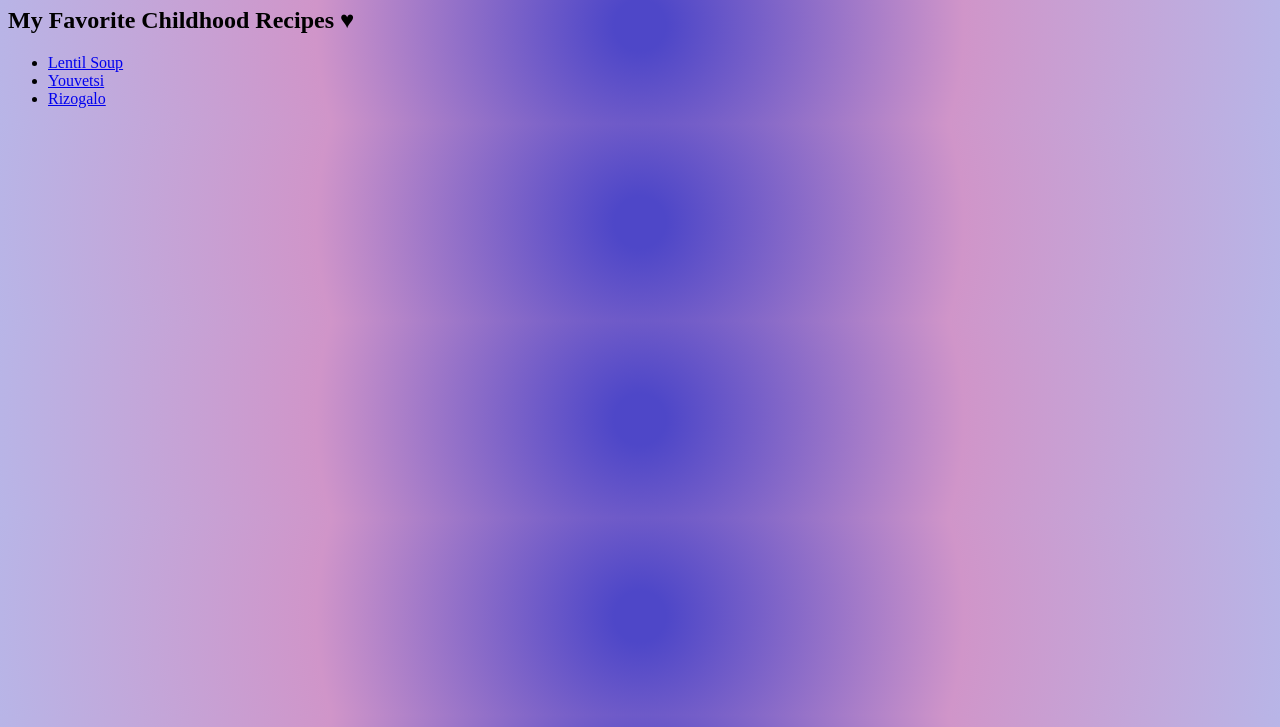
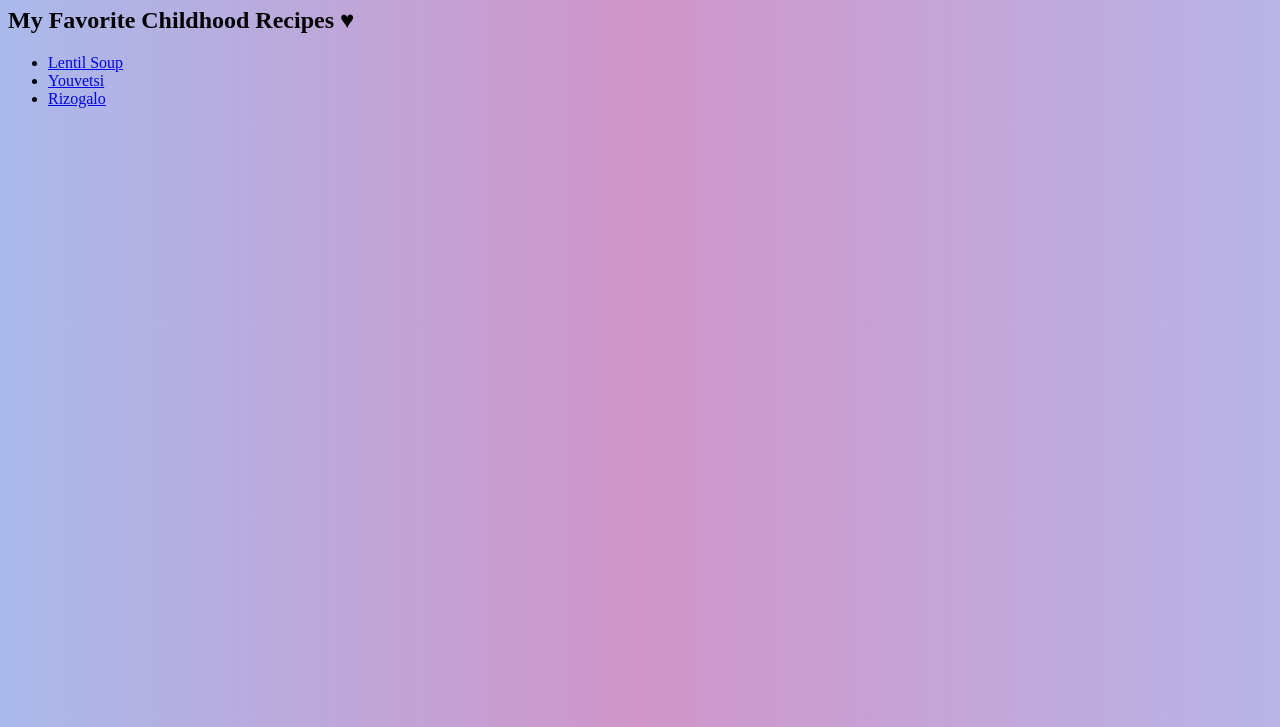
Before and after one commit to mossbutter/odin-recipes, a plain HTML site: page index.html in a window 1280 px wide. Shown: the part 73-800 px from the top of the page. Drawn offline with Linux system fonts and the light colour scheme.

```diff
--- a/styles/style.css
+++ b/styles/style.css
@@ -1,7 +1,7 @@
 body {
 
-background: rgb(78,71,200);
-background: radial-gradient(circle, rgba(78,71,200,1) 4%, rgba(208,149,201,1) 50%, rgba(184,181,231,1) 100%);
+    background: rgb(170,186,235);
+    background: linear-gradient(90deg, rgba(170,186,235,1) 0%, rgba(208,149,201,1) 50%, rgba(184,181,231,1) 100%);
 
 
 }
```
Also changed, not shown: recipes/lentil-soup.html (+1 -1 lines), recipes/youvetsi.html (+1 -1 lines).
